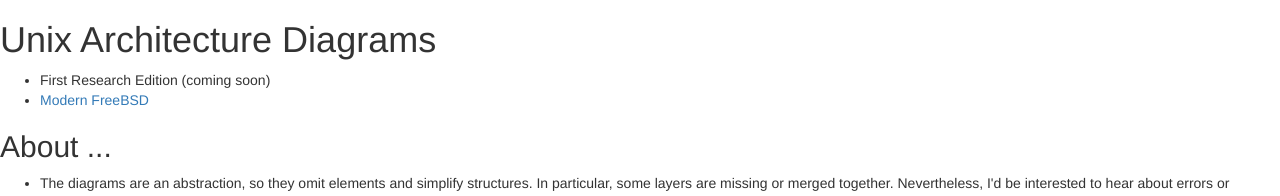
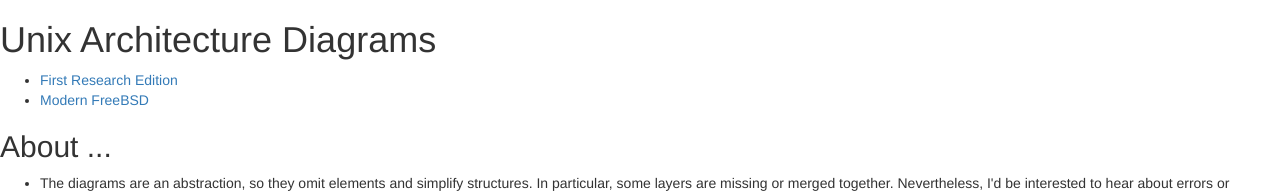
Before and after one commit to dspinellis/unix-architecture, a plain HTML site: page index.html in a window 1280 px wide. Shown: the top 196 px of the page. Drawn offline with nearby package versions, Linux system fonts and the light colour scheme.

Commit message:
Add First Research Edition Unix

```diff
--- a/index.html
+++ b/index.html
@@ -28,7 +28,7 @@
   <body>
     <h1>Unix Architecture Diagrams</h1>
     <ul>
-      <li>First Research Edition (coming soon)</li>
+      <li><a href="arch-V1.pdf">First Research Edition</a></li>
       <li><a href="arch.pdf">Modern FreeBSD</a></li>
     </ul>
     <h2>About ...</h2>
```
Also changed, not shown: 4 other files.
